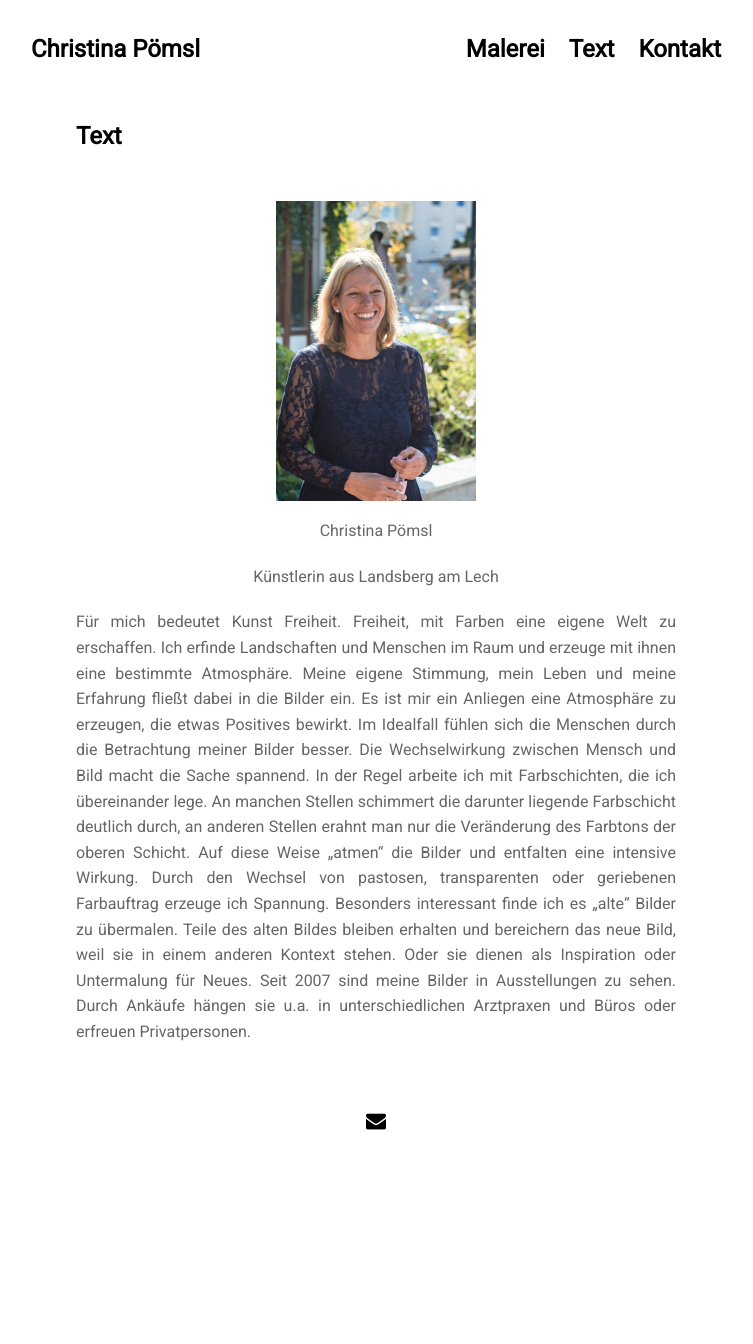
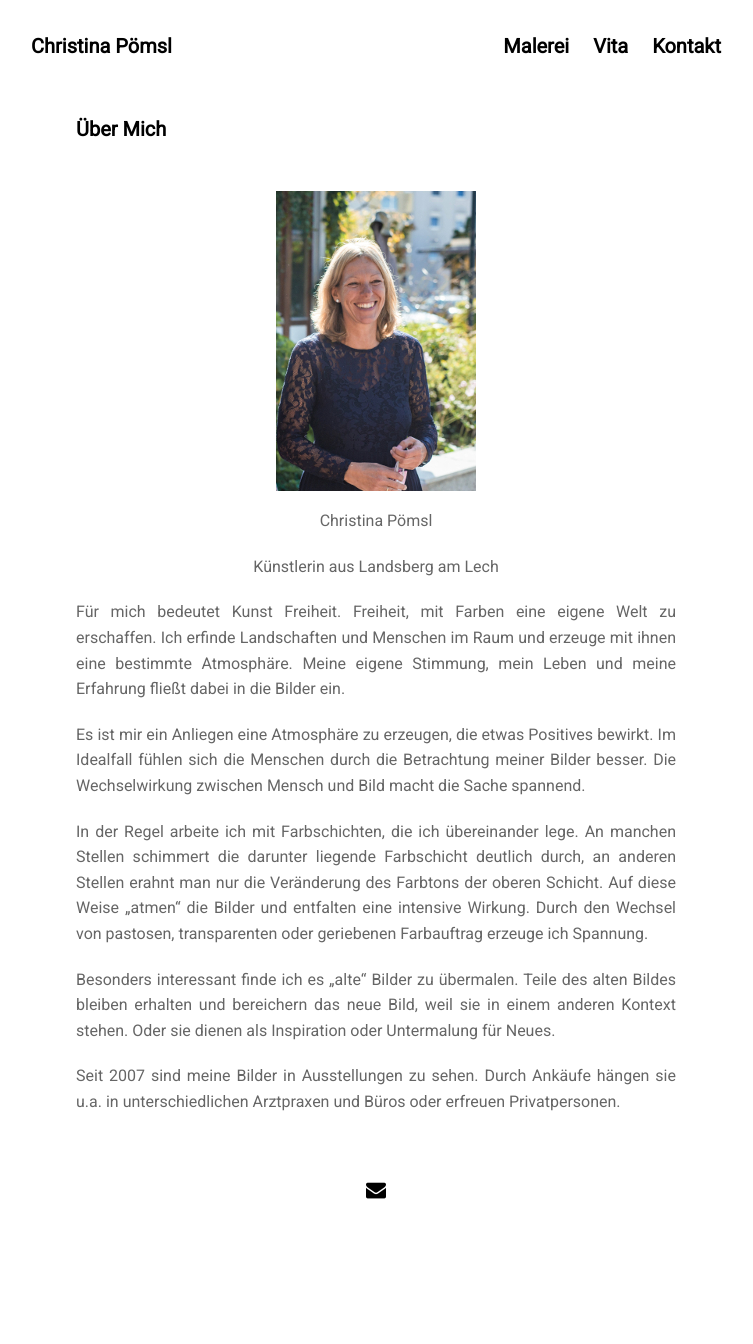
Before and after one commit to christina-poemsl/christina-poemsl.github.io, a Jekyll site: the page built from pages/ueber_mich.html, in a window 1280 px wide. Shown: the whole page, without its empty margins (264-1017 px from the left). Built offline with Jekyll 4.4.1, drawn with Linux system fonts in a browser that asks for light colours; nearby versions of some CDN libraries; before the commit the page ends 1275 px from its top, so only the background shows below that.

Commit message:
Minor formatting updates

```diff
--- a/_data/settings.yml
+++ b/_data/settings.yml
@@ -3,7 +3,7 @@
 
 menu:
 - {name: 'Malerei', url: ''}
-- {name: 'Text', url: 'pages/ueber_mich.html'}
+- {name: 'Vita', url: 'pages/ueber_mich.html'}
 - {name: 'Kontakt', url: 'pages/kontakt.html'}
 
 #-------------------------------
--- a/assets/css/3-sections/_header.sass
+++ b/assets/css/3-sections/_header.sass
@@ -4,7 +4,7 @@ header
     float: left
     margin: 30px
     font:
-      size: 24px
+      size: 20px
       weight: 700
     a
       display: inline-block
@@ -19,7 +19,7 @@ header
       margin-left: 20px
       color: rgba(0,0,0,1)
       font:
-        size: 24px
+        size: 20px
         weight: 700
       &:hover
         color: $accent-color
--- a/assets/css/3-sections/_post.sass
+++ b/assets/css/3-sections/_post.sass
@@ -9,7 +9,7 @@
     margin-bottom: 10px
     font:
       weight: 700
-      size: 24px
+      size: 20px
   img
     max-width: 100%
   a
--- a/pages/ueber_mich.html
+++ b/pages/ueber_mich.html
@@ -1,6 +1,6 @@
 ---
 layout: post
-title: Text
+title: Über Mich
 ---
 
 
@@ -10,4 +10,10 @@ title: Text
 <p style="text-align:center">Christina Pömsl</p>
 <p style="text-align:center">Künstlerin aus Landsberg am Lech</p>
 
-<p style="text-align:justify">Für mich bedeutet Kunst Freiheit. Freiheit, mit Farben eine eigene Welt zu erschaffen. Ich erfinde Landschaften und Menschen im Raum und erzeuge mit ihnen eine bestimmte Atmosphäre. Meine eigene Stimmung, mein Leben und meine Erfahrung fließt dabei in die Bilder ein. Es ist mir ein Anliegen eine Atmosphäre zu erzeugen, die etwas Positives bewirkt. Im Idealfall fühlen sich die Menschen durch die Betrachtung meiner Bilder besser. Die Wechselwirkung zwischen Mensch und Bild macht die Sache spannend. In der Regel arbeite ich mit Farbschichten, die ich übereinander lege. An manchen Stellen schimmert die darunter liegende Farbschicht deutlich durch, an anderen Stellen erahnt man nur die Veränderung des Farbtons der oberen Schicht. Auf diese Weise „atmen“ die Bilder und entfalten eine intensive Wirkung. Durch den Wechsel von pastosen,  transparenten oder geriebenen Farbauftrag erzeuge ich Spannung. Besonders interessant finde ich es „alte“ Bilder zu übermalen. Teile des alten Bildes bleiben erhalten und bereichern das neue Bild, weil sie in einem anderen Kontext stehen. Oder sie dienen als Inspiration oder Untermalung für Neues. Seit 2007 sind meine Bilder in Ausstellungen zu sehen. Durch Ankäufe hängen sie u.a. in unterschiedlichen Arztpraxen und Büros oder erfreuen Privatpersonen.</p>
+<p style="text-align:justify">Für mich bedeutet Kunst Freiheit. Freiheit, mit Farben eine eigene Welt zu erschaffen. Ich erfinde Landschaften und Menschen im Raum und erzeuge mit ihnen eine bestimmte Atmosphäre. Meine eigene Stimmung, mein Leben und meine Erfahrung fließt dabei in die Bilder ein.</p>
+<p style="text-align:justify">Es ist mir ein Anliegen eine Atmosphäre zu erzeugen, die etwas Positives bewirkt. Im Idealfall fühlen sich die Menschen durch die Betrachtung meiner Bilder besser. Die Wechselwirkung zwischen Mensch und Bild macht die Sache spannend.</p>
+<p style="text-align:justify">In der Regel arbeite ich mit Farbschichten, die ich übereinander lege. An manchen Stellen schimmert die darunter liegende Farbschicht deutlich durch, an anderen Stellen erahnt man nur die Veränderung des Farbtons der oberen Schicht. Auf diese Weise „atmen“ die Bilder und entfalten eine intensive Wirkung. Durch den Wechsel von pastosen,  transparenten oder geriebenen Farbauftrag erzeuge ich Spannung.</p>
+
+<p style="text-align:justify">Besonders interessant finde ich es „alte“ Bilder zu übermalen. Teile des alten Bildes bleiben erhalten und bereichern das neue Bild, weil sie in einem anderen Kontext stehen. Oder sie dienen als Inspiration oder Untermalung für Neues.</p>
+
+<p style="text-align:justify">Seit 2007 sind meine Bilder in Ausstellungen zu sehen. Durch Ankäufe hängen sie u.a. in unterschiedlichen Arztpraxen und Büros oder erfreuen Privatpersonen.</p>
```
Also changed, not shown: projects/proj-1.md (+0 -1 lines).
